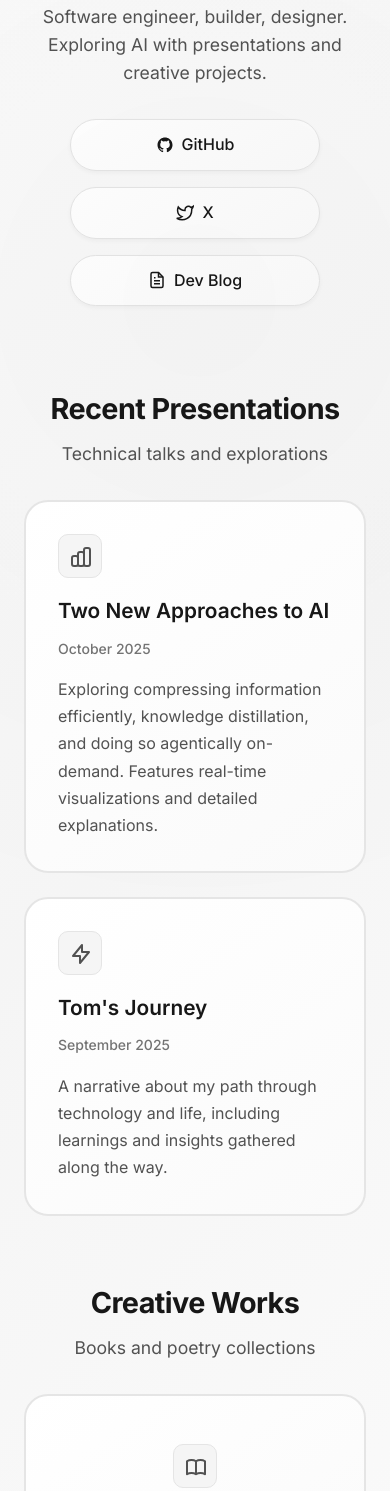
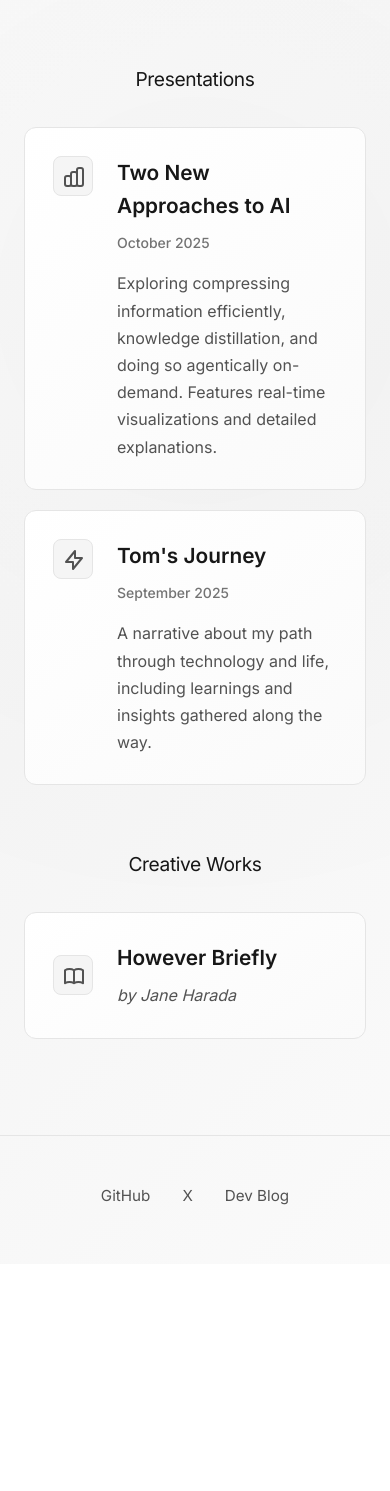
Before and after one commit to p10q/presentations, a plain HTML site: page index.html in a window 390 px wide. Shown: the part 117-1608 px from the top of the page. After the commit the page ends 1381 px from the top, so only its background shows below. Drawn offline with Linux system fonts and the light colour scheme.

Commit message:
refactor: simplify layout and redesign UI components
- Reduce heading font sizes and weights for cleaner hierarchy
- Convert grid layout to vertical flex layout for better mobile experience
- Redesign cards with horizontal layout and improved hover effects
- Move social links from hero to footer with simplified styling
- Remove complex animations and shadows for minimal aesthetic
- Improve accessibility with proper link structure and ARIA labels

```diff
--- a/index.html
+++ b/index.html
@@ -135,11 +135,11 @@
         }
 
         h1 {
-            font-size: clamp(2.5rem, 5vw, 4rem);
-            font-weight: 800;
+            font-size: clamp(1.75rem, 3vw, 2.5rem);
+            font-weight: 700;
             margin-bottom: 0.5rem;
             color: var(--text-primary);
-            letter-spacing: -0.03em;
+            letter-spacing: -0.02em;
         }
 
         .subtitle {
@@ -157,39 +157,6 @@
             margin: 0 auto 3rem;
         }
 
-        .social-links {
-            display: flex;
-            gap: 1rem;
-            justify-content: center;
-            flex-wrap: wrap;
-        }
-
-        .social-link {
-            display: inline-flex;
-            align-items: center;
-            gap: 0.5rem;
-            padding: 0.75rem 1.5rem;
-            background: var(--card-bg);
-            border: 1px solid var(--border);
-            border-radius: 9999px;
-            color: var(--text-primary);
-            text-decoration: none;
-            font-weight: 500;
-            transition: all 0.2s ease;
-            box-shadow: var(--shadow-sm);
-        }
-
-        .social-link:hover {
-            border-color: var(--accent);
-            transform: translateY(-2px);
-            box-shadow: var(--shadow-md);
-            background: var(--bg-secondary);
-        }
-
-        .social-link svg {
-            width: 18px;
-            height: 18px;
-        }
 
         section {
             padding: 2rem 0;
@@ -207,8 +174,8 @@
         }
 
         h2 {
-            font-size: clamp(1.8rem, 3vw, 2.5rem);
-            font-weight: 700;
+            font-size: clamp(1.2rem, 2vw, 1.5rem);
+            font-weight: 400;
             margin-bottom: 0.5rem;
             color: var(--text-primary);
             letter-spacing: -0.02em;
@@ -220,30 +187,46 @@
         }
 
         .grid {
-            display: grid;
-            gap: 1.5rem;
-        }
-
-        .grid-2 {
-            grid-template-columns: repeat(auto-fill, minmax(280px, 1fr));
+            display: flex;
+            flex-direction: column;
+            gap: 1.25rem;
+            max-width: 700px;
+            margin: 0 auto;
         }
 
         .card {
             background: var(--card-bg);
-            border: 2px solid var(--border);
-            border-radius: 24px;
-            padding: 2rem;
-            transition: all 0.4s cubic-bezier(0.4, 0, 0.2, 1);
+            border: 1px solid var(--border);
+            border-radius: 12px;
+            padding: 1.75rem;
+            transition: all 0.2s ease;
             cursor: pointer;
             position: relative;
-            overflow: hidden;
-            backdrop-filter: blur(10px);
+            display: flex;
+            align-items: flex-start;
+            gap: 1.5rem;
+        }
+
+        .card-link {
+            position: absolute;
+            top: 0;
+            left: 0;
+            right: 0;
+            bottom: 0;
+            z-index: 1;
+        }
+
+        .card-content {
+            flex: 1;
+            position: relative;
+            z-index: 2;
+            pointer-events: none;
         }
 
         .card:hover {
-            transform: translateY(-4px);
-            box-shadow: var(--card-hover);
-            border-color: var(--accent);
+            transform: translateY(-2px);
+            box-shadow: var(--shadow-md);
+            background: var(--bg-secondary);
         }
 
         .card-header {
@@ -283,21 +266,19 @@
         }
 
         .card-icon {
-            width: 44px;
-            height: 44px;
+            width: 40px;
+            height: 40px;
             background: var(--bg-secondary);
             border: 1px solid var(--border);
-            border-radius: 10px;
+            border-radius: 8px;
             display: flex;
             align-items: center;
             justify-content: center;
-            margin-bottom: 1rem;
-            transition: transform 0.3s ease;
+            flex-shrink: 0;
+            position: relative;
+            z-index: 2;
         }
 
-        .card:hover .card-icon {
-            transform: scale(1.05);
-        }
 
         .card-icon svg {
             width: 22px;
@@ -307,13 +288,13 @@
         }
 
         .book-card {
-            text-align: center;
-            padding: 3rem 2rem;
+            display: flex;
+            align-items: center;
+            gap: 1.5rem;
         }
 
-        .book-card h3 {
-            font-size: 1.5rem;
-            margin: 1rem 0 0.5rem;
+        .book-card .card-icon {
+            margin: 0;
         }
 
         .book-card .author {
@@ -323,10 +304,35 @@
 
         footer {
             text-align: center;
-            padding: 2rem 0 2rem;
+            padding: 3rem 0 2rem;
             margin-top: 4rem;
             border-top: 1px solid var(--border);
             color: var(--text-secondary);
+        }
+
+        .footer-links {
+            display: flex;
+            gap: 2rem;
+            justify-content: center;
+            margin-bottom: 1.5rem;
+            flex-wrap: wrap;
+        }
+
+        .footer-links a {
+            color: var(--text-secondary);
+            text-decoration: none;
+            font-size: 0.95rem;
+            transition: color 0.2s ease;
+        }
+
+        .footer-links a:hover {
+            color: var(--text-primary);
+            text-decoration: underline;
+        }
+
+        .footer-copyright {
+            font-size: 0.875rem;
+            color: var(--text-tertiary);
         }
 
         @keyframes fadeInUp {
@@ -399,62 +405,42 @@
         <header>
             <div class="hero-content">
                 <h1>Tom Harada</h1>
-                <p class="subtitle">Software engineer, builder, designer. Exploring AI with presentations and creative projects.
                 </p>
-                <div class="social-links">
-                    <a href="https://github.com/p10q" target="_blank" rel="noopener noreferrer" class="social-link">
-                        <svg viewBox="0 0 24 24" fill="currentColor">
-                            <path d="M12 2C6.477 2 2 6.477 2 12c0 4.42 2.865 8.166 6.839 9.489.5.092.682-.217.682-.482 0-.237-.008-.866-.013-1.7-2.782.603-3.369-1.34-3.369-1.34-.454-1.156-1.11-1.462-1.11-1.462-.908-.62.069-.608.069-.608 1.003.07 1.531 1.03 1.531 1.03.892 1.529 2.341 1.087 2.91.832.092-.647.35-1.088.636-1.338-2.22-.253-4.555-1.11-4.555-4.943 0-1.091.39-1.984 1.029-2.683-.103-.253-.446-1.27.098-2.647 0 0 .84-.269 2.75 1.025A9.564 9.564 0 0112 6.844c.85.004 1.705.115 2.504.337 1.909-1.294 2.747-1.025 2.747-1.025.546 1.377.203 2.394.1 2.647.64.699 1.028 1.592 1.028 2.683 0 3.842-2.339 4.687-4.566 4.935.359.309.678.919.678 1.852 0 1.336-.012 2.415-.012 2.743 0 .267.18.578.688.48C19.138 20.161 22 16.416 22 12c0-5.523-4.477-10-10-10z"/>
-                        </svg>
-                        GitHub
-                    </a>
-                    <a href="https://x.com/tomharada1" target="_blank" rel="noopener noreferrer" class="social-link">
-                        <svg viewBox="0 0 24 24" fill="none" stroke="currentColor" stroke-width="2">
-                            <path d="M23 3a10.9 10.9 0 01-3.14 1.53 4.48 4.48 0 00-7.86 3v1A10.66 10.66 0 013 4s-4 9 5 13a11.64 11.64 0 01-7 2c9 5 20 0 20-11.5a4.5 4.5 0 00-.08-.83A7.72 7.72 0 0023 3z"/>
-                        </svg>
-                        X
-                    </a>
-                    <a href="https://dev.to/p10q" target="_blank" rel="noopener noreferrer" class="social-link">
-                        <svg viewBox="0 0 24 24" fill="none" stroke="currentColor" stroke-width="2">
-                            <path d="M14 2H6a2 2 0 0 0-2 2v16a2 2 0 0 0 2 2h12a2 2 0 0 0 2-2V8z"/>
-                            <polyline points="14 2 14 8 20 8"/>
-                            <line x1="16" y1="13" x2="8" y2="13"/>
-                            <line x1="16" y1="17" x2="8" y2="17"/>
-                            <polyline points="10 9 9 9 8 9"/>
-                        </svg>
-                        Dev Blog
-                    </a>
-                </div>
             </div>
         </header>
 
         <section>
             <div class="section-header">
-                <h2>Recent Presentations</h2>
-                <p class="section-description">Technical talks and explorations</p>
+                <h2>Presentations</h2>
             </div>
 
-            <div class="grid grid-2">
+            <div class="grid">
                 <div class="card">
+                    <a href="two_new_approaches_to_ai/" class="card-link" aria-label="Two New Approaches to AI"></a>
                     <div class="card-icon">
                         <svg fill="none" stroke="currentColor" stroke-width="2">
                             <path stroke-linecap="round" stroke-linejoin="round" d="M9 19v-6a2 2 0 00-2-2H5a2 2 0 00-2 2v6a2 2 0 002 2h2a2 2 0 002-2zm0 0V9a2 2 0 012-2h2a2 2 0 012 2v10m-6 0a2 2 0 002 2h2a2 2 0 002-2m0 0V5a2 2 0 012-2h2a2 2 0 012 2v14a2 2 0 01-2 2h-2a2 2 0 01-2-2z"/>
                         </svg>
                     </div>
-                    <h3><a href="two_new_approaches_to_ai/">Two New Approaches to AI</a></h3>
-                    <span class="card-date">October 2025</span>
-                    <p>Exploring compressing information efficiently, knowledge distillation, and doing so agentically on-demand. Features real-time visualizations and detailed explanations.</p>
+                    <div class="card-content">
+                        <h3>Two New Approaches to AI</h3>
+                        <span class="card-date">October 2025</span>
+                        <p>Exploring compressing information efficiently, knowledge distillation, and doing so agentically on-demand. Features real-time visualizations and detailed explanations.</p>
+                    </div>
                 </div>
 
                 <div class="card">
+                    <a href="https://p10q.github.io/tom-journey/" target="_blank" rel="noopener noreferrer" class="card-link" aria-label="Tom's Journey"></a>
                     <div class="card-icon">
                         <svg fill="none" stroke="currentColor" stroke-width="2">
                             <path stroke-linecap="round" stroke-linejoin="round" d="M13 10V3L4 14h7v7l9-11h-7z"/>
                         </svg>
                     </div>
-                    <h3><a href="https://p10q.github.io/tom-journey/">Tom's Journey</a></h3>
-                    <span class="card-date">September 2025</span>
-                    <p>A narrative about my path through technology and life, including learnings and insights gathered along the way.</p>
+                    <div class="card-content">
+                        <h3>Tom's Journey</h3>
+                        <span class="card-date">September 2025</span>
+                        <p>A narrative about my path through technology and life, including learnings and insights gathered along the way.</p>
+                    </div>
                 </div>
             </div>
         </section>
@@ -462,23 +448,33 @@
         <section>
             <div class="section-header">
                 <h2>Creative Works</h2>
-                <p class="section-description">Books and poetry collections</p>
             </div>
 
-            <div class="grid grid-2">
+            <div class="grid">
                 <div class="card book-card">
-                    <div class="card-icon" style="margin: 0 auto 1rem;">
+                    <a href="jane-harada-poetry/" class="card-link" aria-label="However Briefly"></a>
+                    <div class="card-icon">
                         <svg fill="none" stroke="currentColor" stroke-width="2">
                             <path stroke-linecap="round" stroke-linejoin="round" d="M12 6.253v13m0-13C10.832 5.477 9.246 5 7.5 5S4.168 5.477 3 6.253v13C4.168 18.477 5.754 18 7.5 18s3.332.477 4.5 1.253m0-13C13.168 5.477 14.754 5 16.5 5c1.747 0 3.332.477 4.5 1.253v13C19.832 18.477 18.247 18 16.5 18c-1.746 0-3.332.477-4.5 1.253"/>
                         </svg>
                     </div>
-                    <h3><a href="jane-harada-poetry/">However Briefly</a></h3>
-                    <p class="author">by Jane Harada</p>
+                    <div class="card-content">
+                        <h3>However Briefly</h3>
+                        <p class="author">by Jane Harada</p>
+                    </div>
                 </div>
             </div>
         </section>
 
     </div>
+
+    <footer>
+        <div class="footer-links">
+            <a href="https://github.com/p10q" target="_blank" rel="noopener noreferrer">GitHub</a>
+            <a href="https://x.com/tomharada1" target="_blank" rel="noopener noreferrer">X</a>
+            <a href="https://dev.to/p10q" target="_blank" rel="noopener noreferrer">Dev Blog</a>
+        </div>
+    </footer>
 
     <script>
         const themeToggle = document.getElementById('themeToggle');
```
